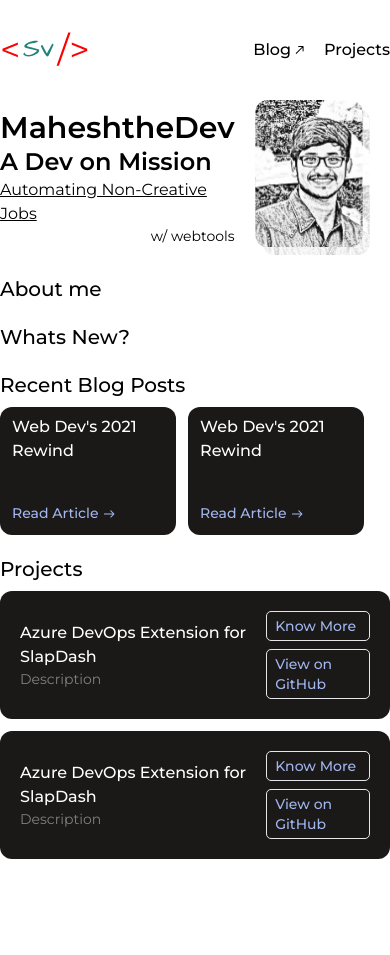
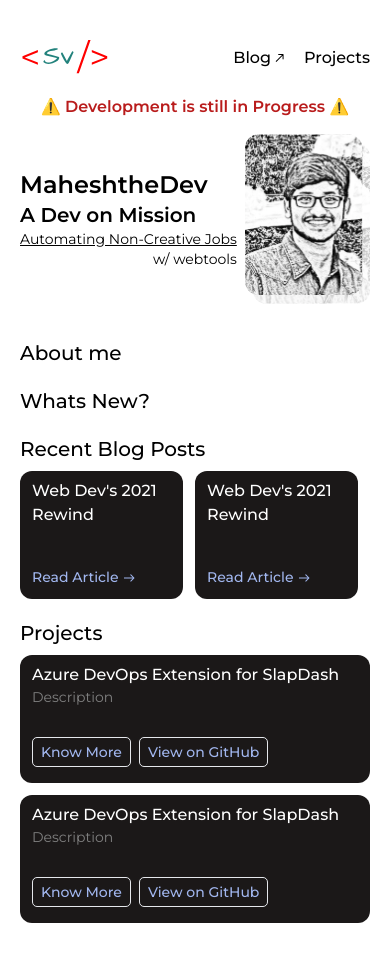
Before and after one commit to MaheshtheDev/maheshthedev.me, a Next.js app: page / in a window 390 px wide. Before the commit the page ends 871 px from the top, so only its background shows below. Built offline with nearby package versions, Linux system fonts and the light colour scheme.

Commit message:
added mobile friendly for alpha version

```diff
--- a/components/projectcard.tsx
+++ b/components/projectcard.tsx
@@ -1,12 +1,12 @@
 export default function ProjectCard() {
   return (
-    <div className="rounded-xl flex items-center justify-between px-5 py-2 bg-[#1B1818] h-32 w-full mb-3 text-white ">
+    <div className="rounded-xl flex flex-col md:flex-row md:items-center justify-between md:px-5 px-3 py-2 bg-[#1B1818] h-32 w-full mb-3 text-white ">
       <div>
           <p className="font-medium text-md">Azure DevOps Extension for SlapDash</p>
           <p className="text-sm brightness-50">Description</p>
       </div>
-      <div className="flex flex-col text-sm text-[#A1B6EE] font-medium">
-        <div className="border-[1.5px] rounded-[5px] p-1 px-2 mb-2">
+      <div className="flex md:flex-col pb-2 md:pb-0 text-sm text-[#A1B6EE] font-medium">
+        <div className="border-[1.5px] rounded-[5px] p-1 px-2 md:mb-2 mr-2 md:mr-0">
           Know More
         </div>
         <div className="border-[1.5px] rounded-[5px] p-1 px-2 ">
--- a/pages/index.tsx
+++ b/pages/index.tsx
@@ -6,12 +6,12 @@ import ProjectCard from "../components/projectcard";
 
 export default function Home() {
   return (
-    <div className="flex flex-col justify-center max-w-2xl mx-auto font-Montserrat">
+    <div className="flex flex-col justify-center p-5 md:p-0 max-w-2xl mx-auto font-Montserrat">
       <Head>
         <title>Sv&apos;s Portfolio</title>
       </Head>
       <header className="flex justify-between">
-        <Image src="/logo.svg" height={100} width={100} alt="logo" />
+        <Image src="/logo.svg" height={75} width={100} alt="logo" />
         <nav className="flex items-center">
           <a
             href="https://blog.maheshthedev.me/"
@@ -27,23 +27,30 @@ export default function Home() {
           </a>
         </nav>
       </header>
-
+      <p className="justify-center flex font-semibold text-red-700">
+        ⚠️ Development is still in Progress ⚠️
+      </p>
       <main className="flex justify-between">
         <section className="flex items-center">
           <section>
-            <p className="text-3xl font-semibold">MaheshtheDev</p>
-            <p className="text-2xl font-semibold">A Dev on Mission</p>
+            <p className="text-2xl md:text-3xl font-semibold">MaheshtheDev</p>
+            <p className="text-xl md:text-2xl font-semibold">
+              A Dev on Mission
+            </p>
             <div className="w-fit">
-              <p className="text-md underline">Automating Non-Creative Jobs</p>
+              <p className="text-sm md:text-md underline">
+                Automating Non-Creative Jobs
+              </p>
               <p className="text-sm float-right">w/ webtools</p>
             </div>
           </section>
         </section>
         <Image
           src="/profile_pic.svg"
-          height={250}
-          width={250}
+          height={200}
+          width={125}
           alt="profile pic"
+          className="float-right"
         />
       </main>
       <div className="font-medium text-xl mt-5">About me</div>
```
